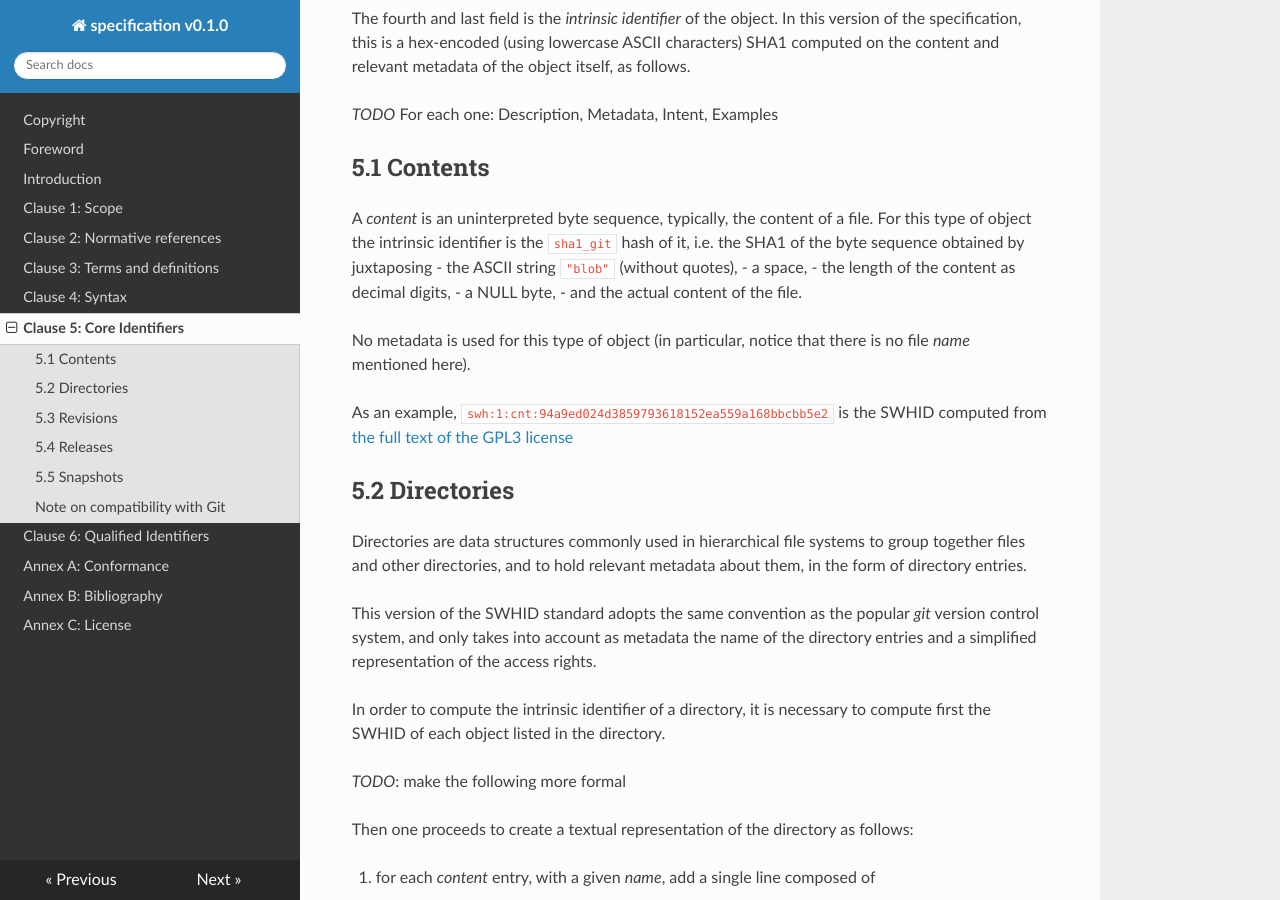
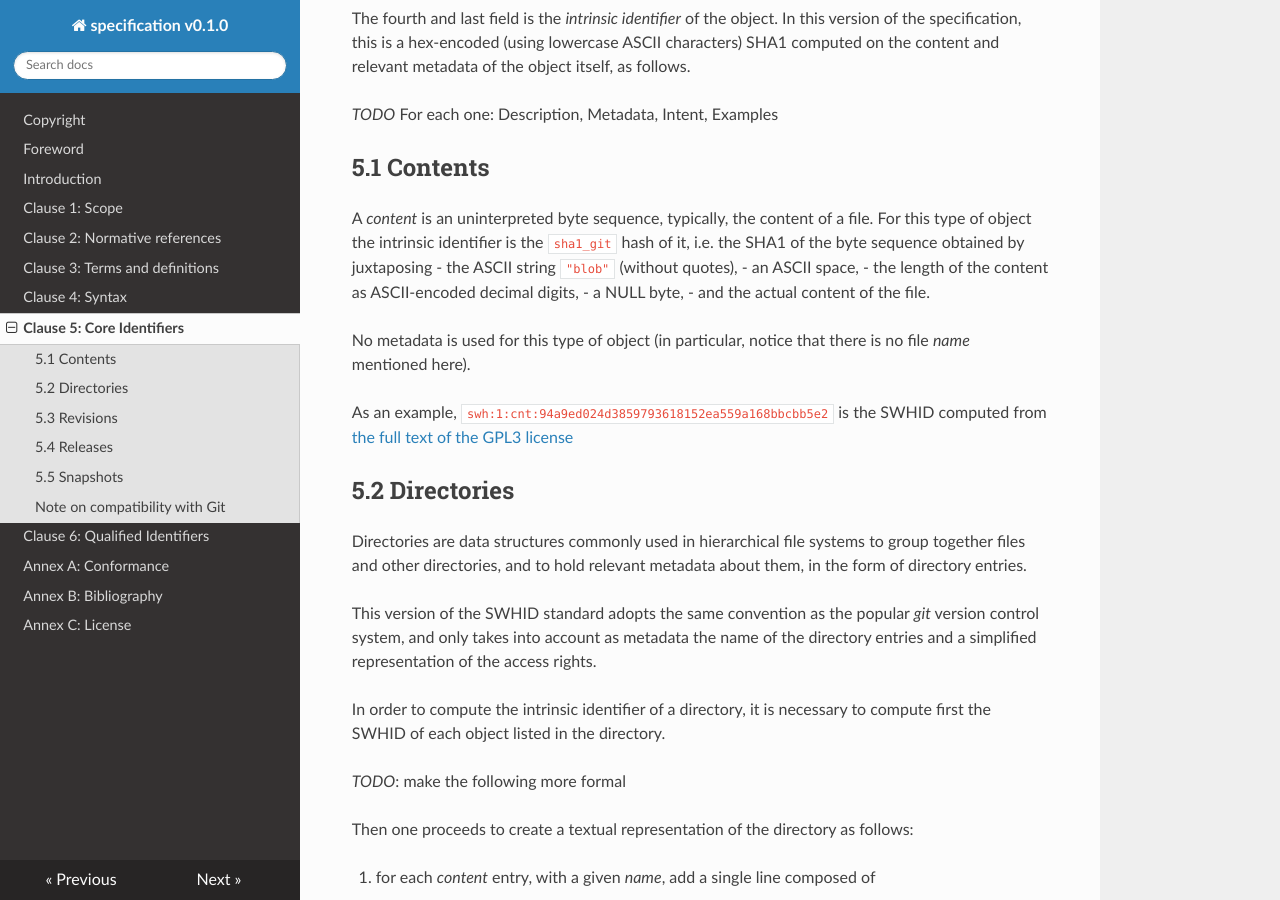
Before and after one commit to swhid/specification, an MkDocs documentation site: the page built from Chapters/5_Core_identifiers.md, in a window 1280 px wide and 900 px high, scrolled down 424 px. Built offline with MkDocs 1.6.1, drawn with Linux system fonts in a browser that asks for light colours; nearby versions of some CDN libraries.

Commit message:
content identifiers: clarify encoding of SHA1 salt

```diff
--- a/Chapters/5_Core_identifiers.md
+++ b/Chapters/5_Core_identifiers.md
@@ -26,8 +26,8 @@ A *content* is an uninterpreted byte sequence, typically, the content of a file.
 For this type of object the intrinsic identifier is the `sha1_git` hash of it,
 i.e. the SHA1 of the byte sequence obtained by juxtaposing
  - the ASCII string `"blob"` (without quotes),
- - a space,
- - the length of the content as decimal digits,
+ - an ASCII space,
+ - the length of the content as ASCII-encoded decimal digits,
  - a NULL byte,
  - and the actual content of the file.
 
```
